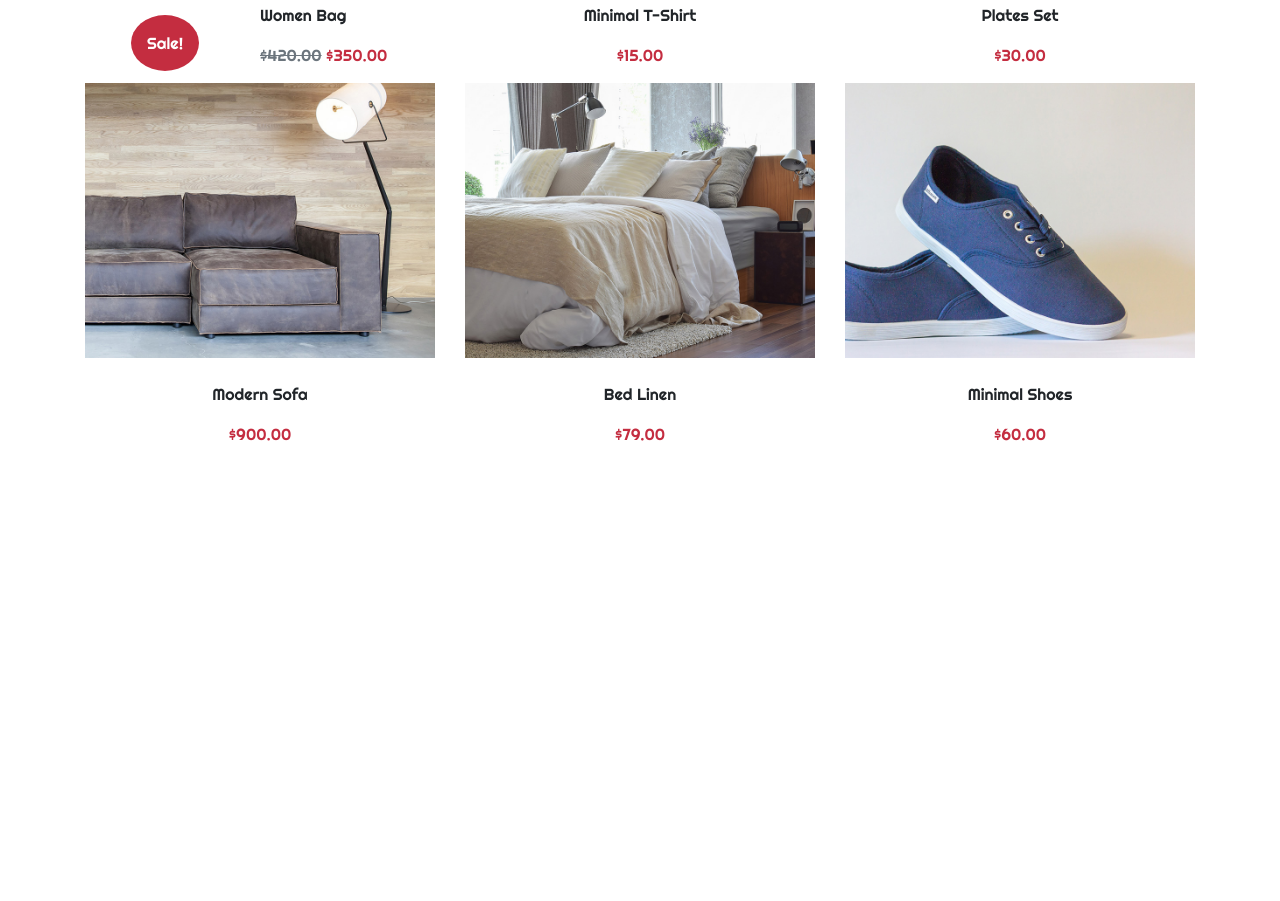
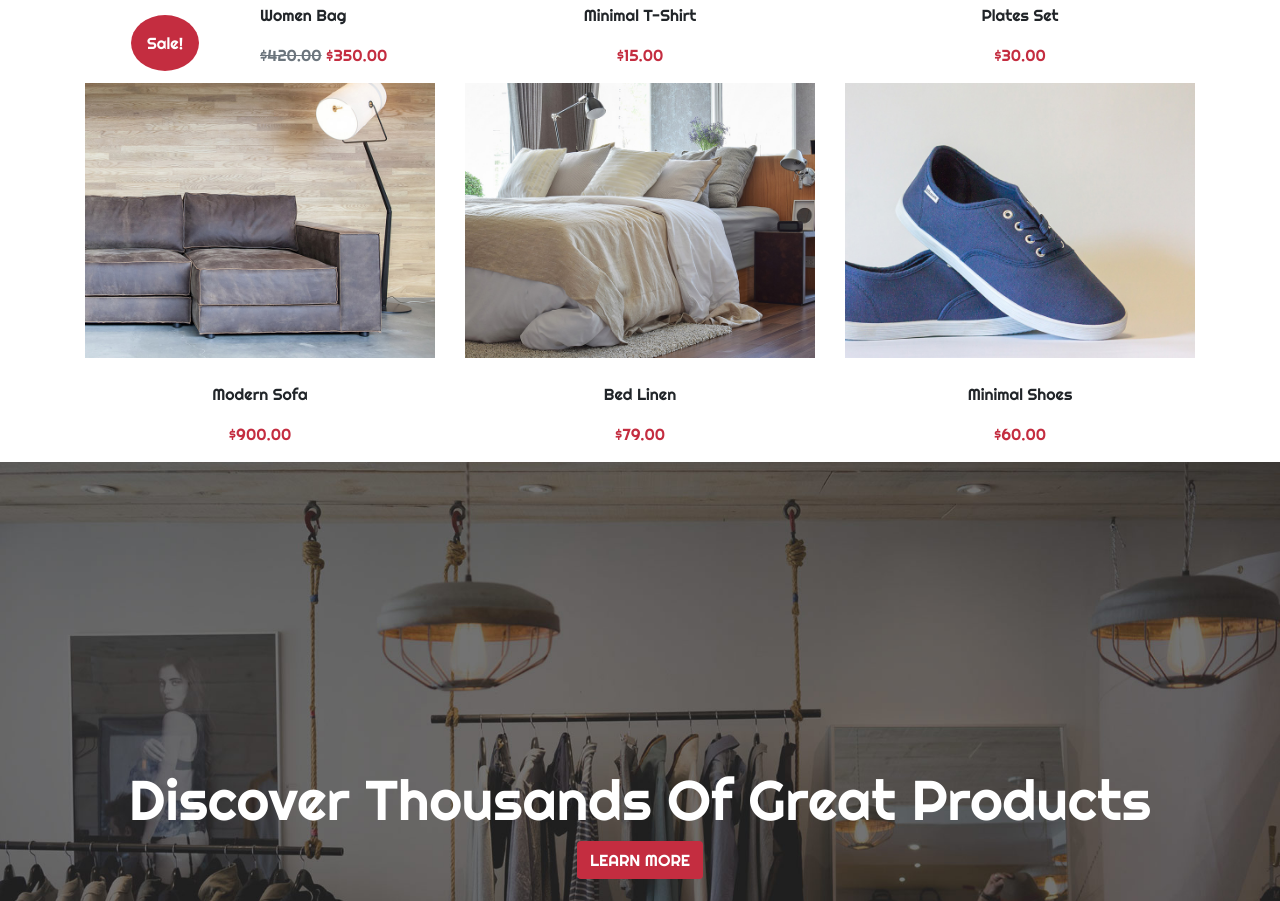
Before and after one commit to AdamELO/empoJs, a website: page index.html in a window 1280 px wide. Shown: the part 1899-2800 px from the top of the page. Before the commit the page ends 2361 px from the top, so only its background shows below. Drawn offline with nearby package versions, Linux system fonts and the light colour scheme.

Commit message:
great product banner Ok

```diff
--- a/index.html
+++ b/index.html
@@ -101,7 +101,7 @@
             </div>
         </div>
     </section>
-    <!-- fin services img -->
+    <!-- end services img -->
 
     <!-- recents products -->
     <h5 class="text-center mt-5">Recents Products</h5>
@@ -172,8 +172,16 @@
             </div>
         </div>
     </section>
-    <!-- fin recents products -->
+    <!-- end recents products -->
 
+    <!-- discover thousands of great product banner -->
+    <section>
+        <div id="productsbanner" class="servicescards text-white d-flex justify-content-center align-items-center flex-column">
+            <h1 class="display-4">Discover Thousands Of Great Products</h1>
+            <button class="text-white bg-adam text-uppercase btn">learn more</button>
+        </div>
+    </section>
+    <!-- end discover thousands of great product banner -->
 
 
 
--- a/src/sass/style.sass
+++ b/src/sass/style.sass
@@ -20,6 +20,7 @@ hr
 /* services*/
 .servicescards
     background-size: cover
+    background-repeat: no-repeat
     background-position: right
     height: 300px
     border: solid 10px white
@@ -29,6 +30,13 @@ hr
     background-image: url("../img/services/service-2.jpg")
 #clothes
     background-image: url("../img/services/slider-3.jpg")
+/*banner great products*/
+#productsbanner
+    background-image: url("../img/cta-bg.jpg")
+    background-position: center
+    height: 90vh
+    border: none
+
 
 
 @media (max-width:992px)
```
Also changed, not shown: public/css/style.css, 1 other file.
